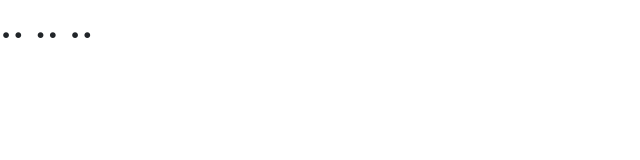
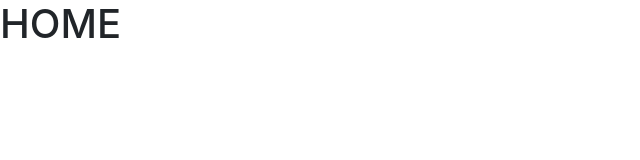
Before and after one commit to Hanzlo/references, a plain HTML site: page index.html in a window 1280 px wide. Shown: the whole page, without its empty margins (0-640 px from the left). Drawn offline with nearby package versions, Linux system fonts and the light colour scheme.

Commit message:
Update index.html

```diff
--- a/index.html
+++ b/index.html
@@ -11,7 +11,7 @@
     <title></title>
   </head>
   <body>
-    <h1>.. .. ..</h1>
+    <h1>HOME</h1>
 
     <!-- Optional JavaScript -->
     <!-- jQuery first, then Popper.js, then Bootstrap JS -->
```
